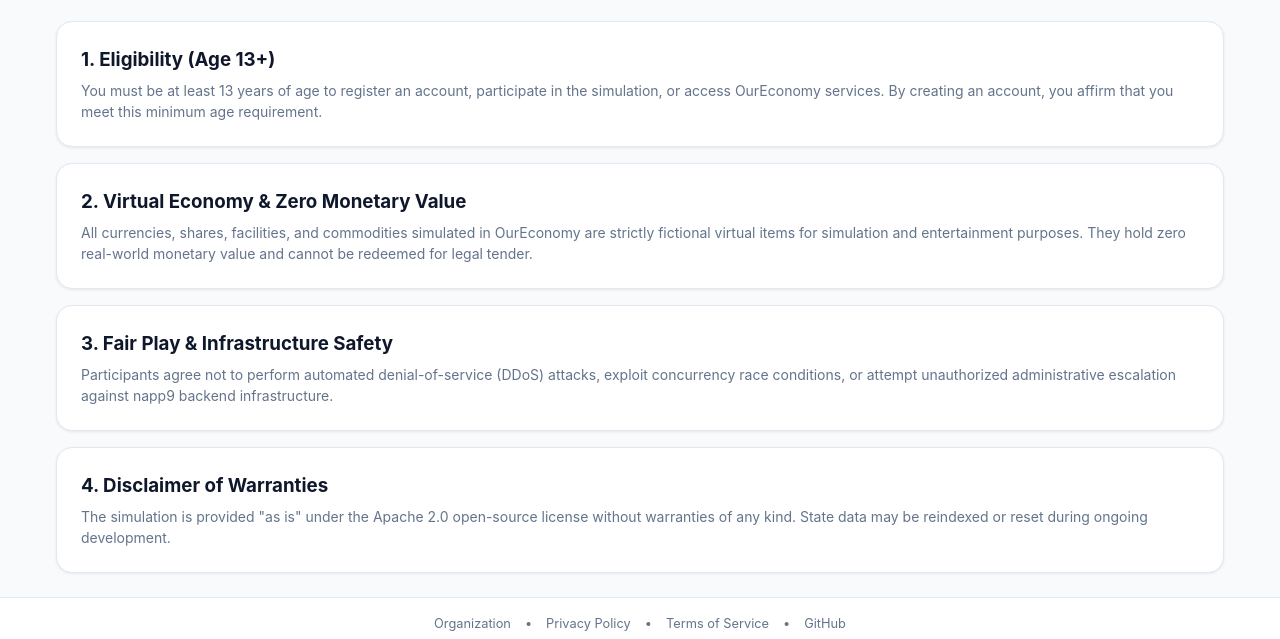
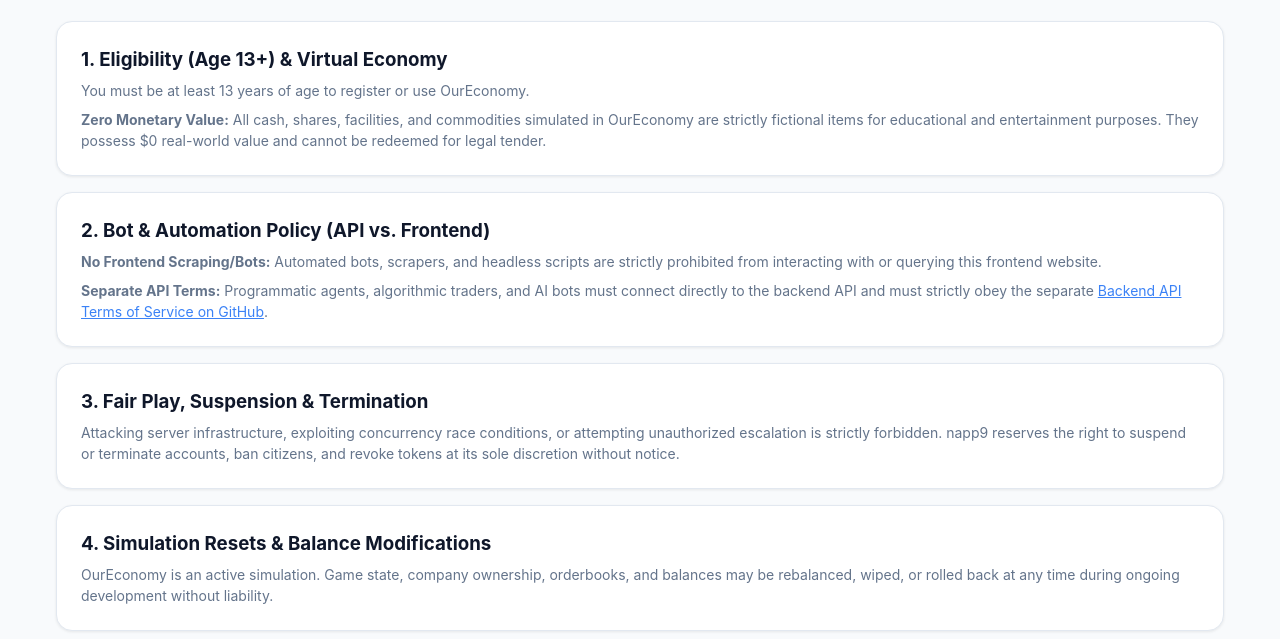
Before and after one commit to OurEconomyGame/frontend, a plain HTML site: page public/terms/index.html in a window 1280 px wide. Shown: the part 147-786 px from the top of the page. Drawn offline with Linux system fonts and the light colour scheme.

Commit message:
Update terms with bot policy and API TOS - AI

```diff
--- a/public/terms/index.html
+++ b/public/terms/index.html
@@ -14,30 +14,46 @@
     </div>
 
     <div class="card" style="margin-bottom: 16px;">
-      <h3 style="margin-bottom: 6px;">1. Eligibility (Age 13+)</h3>
+      <h3 style="margin-bottom: 6px;">1. Eligibility (Age 13+) &amp; Virtual Economy</h3>
+      <p style="color: var(--text-muted); font-size: 0.875rem; margin-bottom: 8px;">
+        You must be at least 13 years of age to register or use OurEconomy.
+      </p>
       <p style="color: var(--text-muted); font-size: 0.875rem;">
-        You must be at least 13 years of age to register an account, participate in the simulation, or access OurEconomy services. By creating an account, you affirm that you meet this minimum age requirement.
+        <strong>Zero Monetary Value:</strong> All cash, shares, facilities, and commodities simulated in OurEconomy are strictly fictional items for educational and entertainment purposes. They possess $0 real-world value and cannot be redeemed for legal tender.
       </p>
     </div>
 
     <div class="card" style="margin-bottom: 16px;">
-      <h3 style="margin-bottom: 6px;">2. Virtual Economy &amp; Zero Monetary Value</h3>
+      <h3 style="margin-bottom: 6px;">2. Bot &amp; Automation Policy (API vs. Frontend)</h3>
+      <p style="color: var(--text-muted); font-size: 0.875rem; margin-bottom: 8px;">
+        <strong>No Frontend Scraping/Bots:</strong> Automated bots, scrapers, and headless scripts are strictly prohibited from interacting with or querying this frontend website.
+      </p>
       <p style="color: var(--text-muted); font-size: 0.875rem;">
-        All currencies, shares, facilities, and commodities simulated in OurEconomy are strictly fictional virtual items for simulation and entertainment purposes. They hold zero real-world monetary value and cannot be redeemed for legal tender.
+        <strong>Separate API Terms:</strong> Programmatic agents, algorithmic traders, and AI bots must connect directly to the backend API and must strictly obey the separate <a href="https://github.com/OurEconomyGame/server" target="_blank" rel="noopener" style="color: var(--primary);">Backend API Terms of Service on GitHub</a>.
       </p>
     </div>
 
     <div class="card" style="margin-bottom: 16px;">
-      <h3 style="margin-bottom: 6px;">3. Fair Play &amp; Infrastructure Safety</h3>
+      <h3 style="margin-bottom: 6px;">3. Fair Play, Suspension &amp; Termination</h3>
       <p style="color: var(--text-muted); font-size: 0.875rem;">
-        Participants agree not to perform automated denial-of-service (DDoS) attacks, exploit concurrency race conditions, or attempt unauthorized administrative escalation against napp9 backend infrastructure.
+        Attacking server infrastructure, exploiting concurrency race conditions, or attempting unauthorized escalation is strictly forbidden. napp9 reserves the right to suspend or terminate accounts, ban citizens, and revoke tokens at its sole discretion without notice.
+      </p>
+    </div>
+
+    <div class="card" style="margin-bottom: 16px;">
+      <h3 style="margin-bottom: 6px;">4. Simulation Resets &amp; Balance Modifications</h3>
+      <p style="color: var(--text-muted); font-size: 0.875rem;">
+        OurEconomy is an active simulation. Game state, company ownership, orderbooks, and balances may be rebalanced, wiped, or rolled back at any time during ongoing development without liability.
       </p>
     </div>
 
     <div class="card">
-      <h3 style="margin-bottom: 6px;">4. Disclaimer of Warranties</h3>
+      <h3 style="margin-bottom: 6px;">5. Limitation of Liability ($0) &amp; Revisions</h3>
+      <p style="color: var(--text-muted); font-size: 0.875rem; margin-bottom: 8px;">
+        The simulation is provided "as is" under Apache 2.0. Under no circumstances shall napp9 be liable for any indirect damages, service interruptions, or data loss. Maximum aggregate liability is strictly capped at $0.
+      </p>
       <p style="color: var(--text-muted); font-size: 0.875rem;">
-        The simulation is provided "as is" under the Apache 2.0 open-source license without warranties of any kind. State data may be reindexed or reset during ongoing development.
+        Terms may be revised periodically on this page. Continued usage indicates acceptance. For inquiries, visit the <a href="https://github.com/OurEconomyGame" target="_blank" rel="noopener" style="color: var(--primary);">OurEconomyGame Organization</a>.
       </p>
     </div>
   </main>
```
